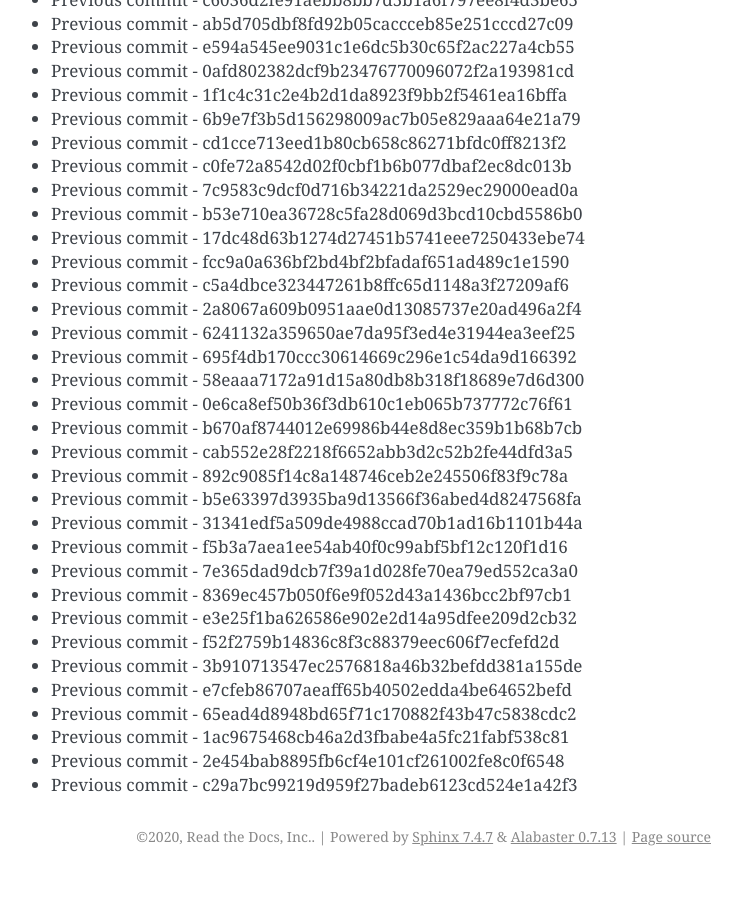
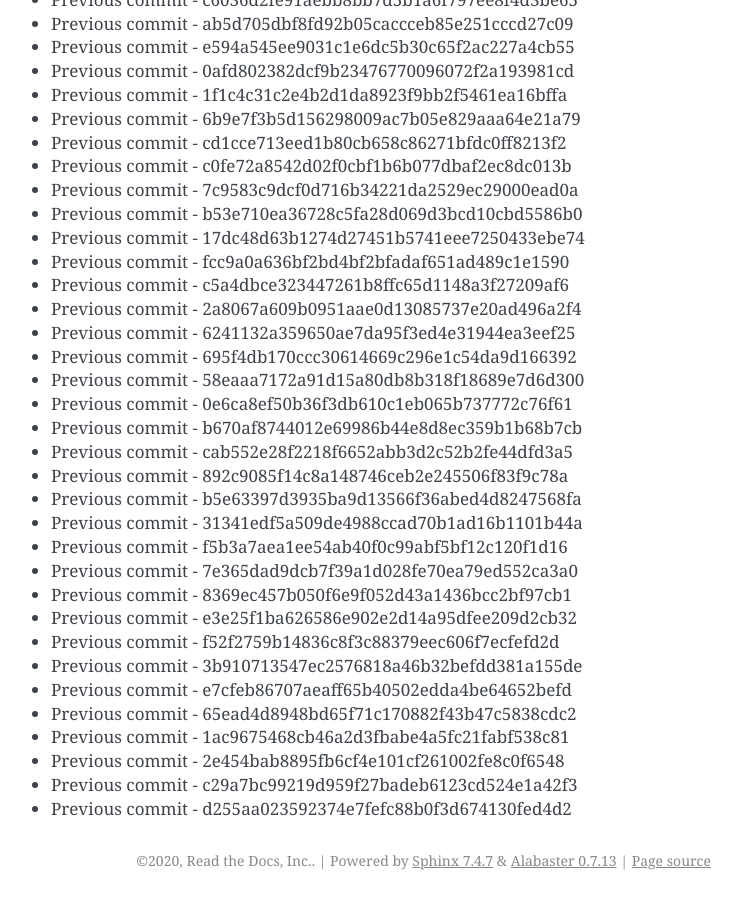
Before and after one commit to readthedocs/rtd-git-stresstest, a Sphinx documentation site: the page built from docs/updates.rst, in a window 1280 px wide and 900 px high, scrolled down 98104 px. Shown: the whole window, without its empty margins (399-1141 px from the left). Built offline with Sphinx 7.4.7, drawn with Linux system fonts in a browser that asks for light colours; before the commit the page ends 98980 px from its top, so only the background shows below that.

Commit message:
Generating commit from previous: d255aa023592374e7fefc88b0f3d674130fed4d2

```diff
--- a/docs/updates.rst
+++ b/docs/updates.rst
@@ -4154,3 +4154,4 @@ It can be tested for any performance characteristics.
 * Previous commit - 1ac9675468cb46a2d3fbabe4a5fc21fabf538c81
 * Previous commit - 2e454bab8895fb6cf4e101cf261002fe8c0f6548
 * Previous commit - c29a7bc99219d959f27badeb6123cd524e1a42f3
+* Previous commit - d255aa023592374e7fefc88b0f3d674130fed4d2
```
